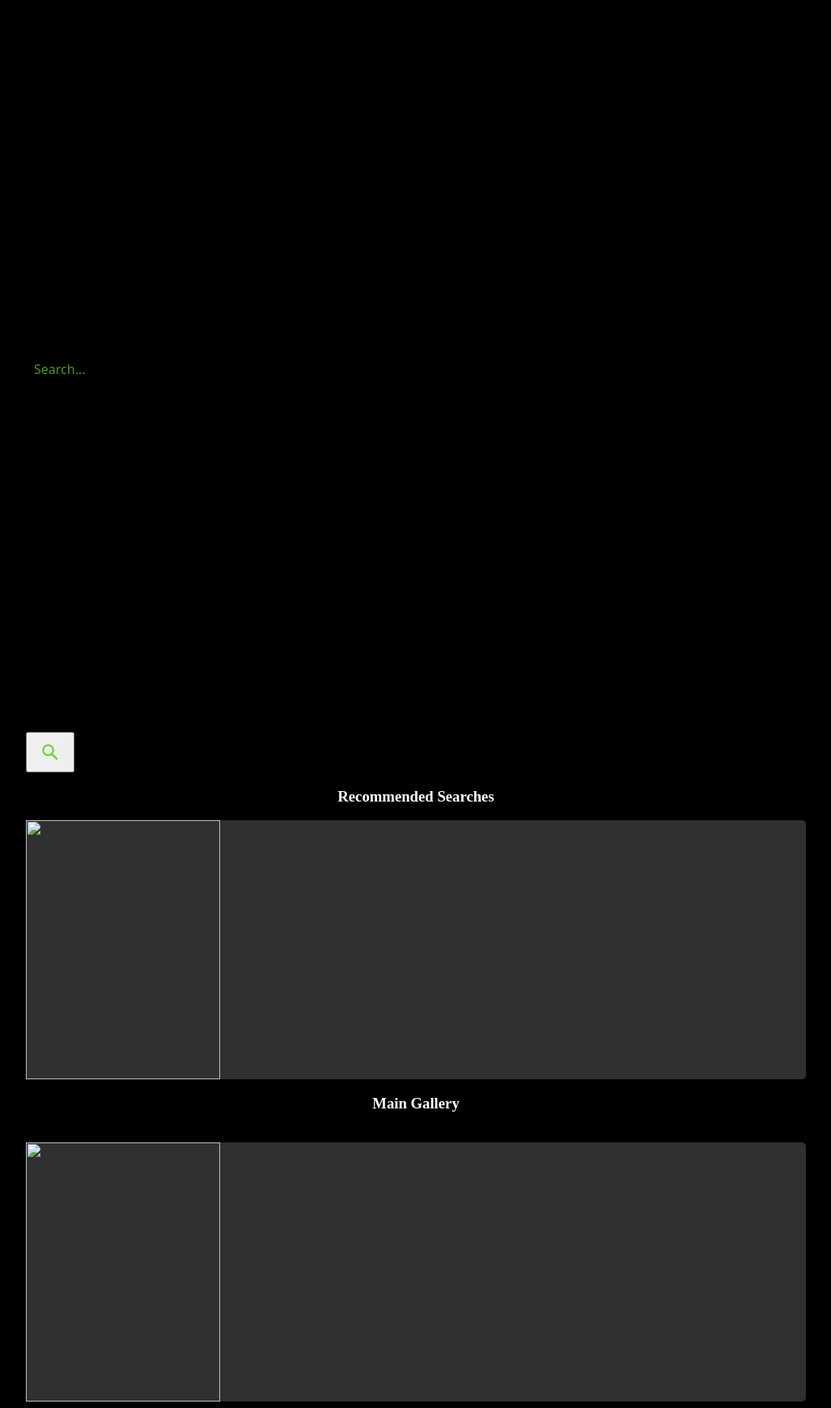
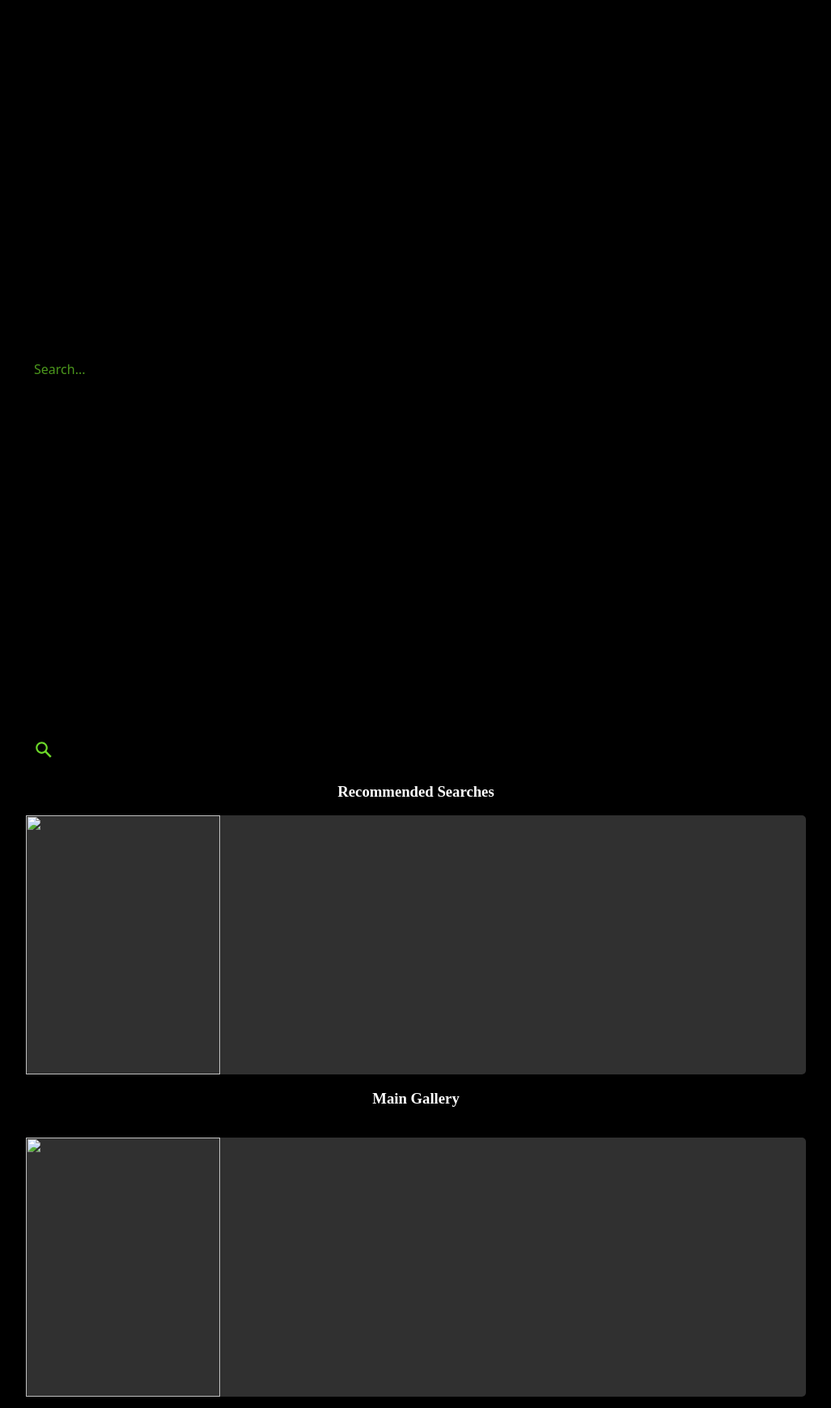
Before and after one commit to LWFlouisa/VampGallery, a Jekyll site: the page built from index.md, in a window 1280 px wide. Shown: the whole page at 81% size, without its empty margins (126-1153 px from the left). Built offline with Jekyll 4.4.1, drawn with Linux system fonts in a browser that asks for light colours.

Commit message:
Update stylesheet.html

```diff
--- a/_includes/stylesheet.html
+++ b/_includes/stylesheet.html
@@ -32,6 +32,21 @@ input {
   padding: 6px 10px;
 }
 
+button {
+  all: unset;
+  cursor: pointer;
+  width: 44px;
+  height: 44px;
+}
+
+svg {
+  color: #6CD829;
+  fill: currentColor;
+  width: 24px;
+  height: 24px;
+  padding: 10px;
+}
+
 div {
   background-color: #303030;
   width: "100%";
```
